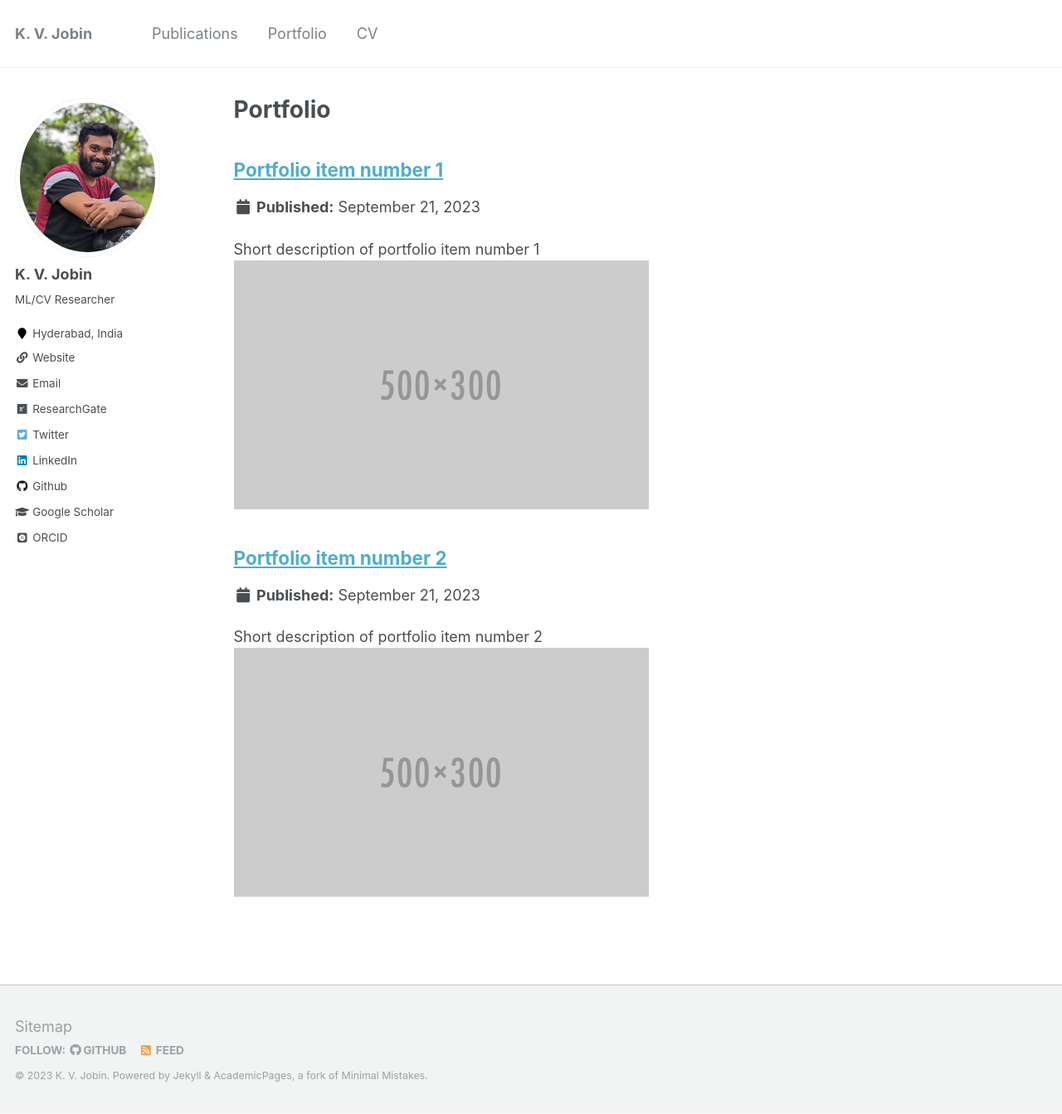
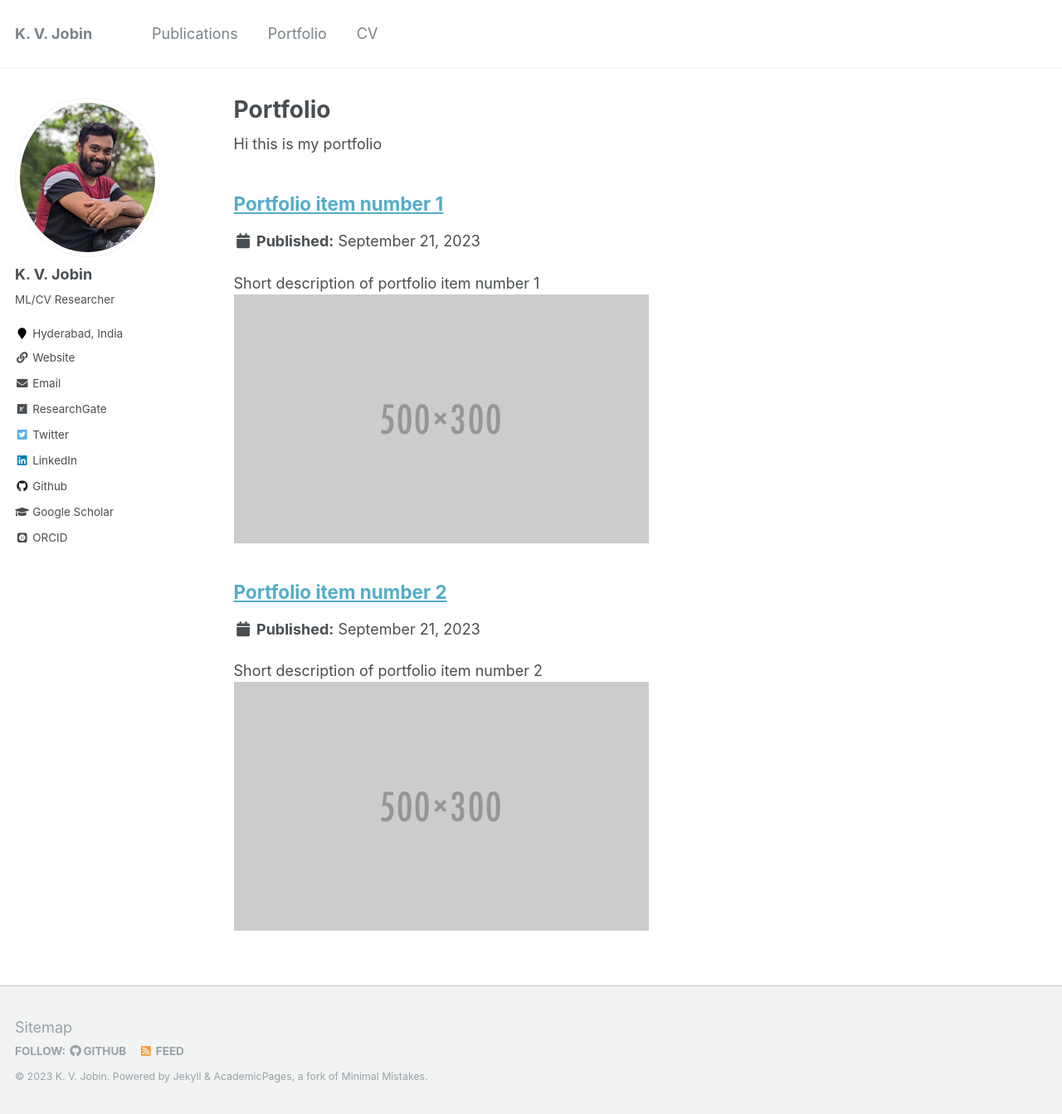
Before and after one commit to jobinkv/jobinkv.github.io, a Jekyll site: the page built from _pages/portfolio.html, in a window 1280 px wide and 1343 px high. Shown: the whole window at 83% size. Built offline with Jekyll 4.4.1, drawn with Linux system fonts in a browser that asks for light colours; some web fonts are replaced.

Commit message:
portfolio

```diff
--- a/_pages/portfolio.html
+++ b/_pages/portfolio.html
@@ -5,6 +5,8 @@ permalink: /portfolio/
 author_profile: true
 ---
 
+Hi this is my portfolio
+
 {% include base_path %}
 
 
```
